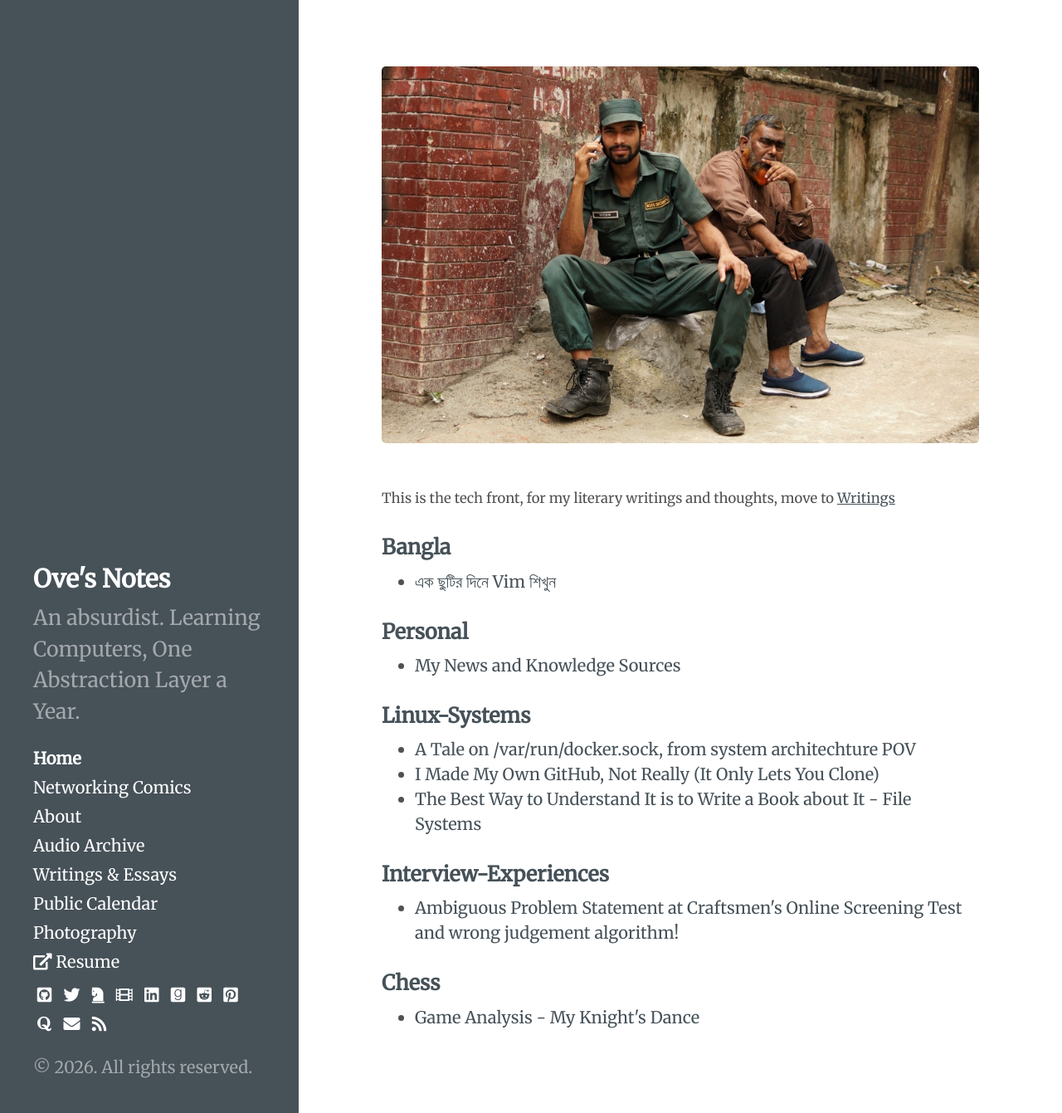
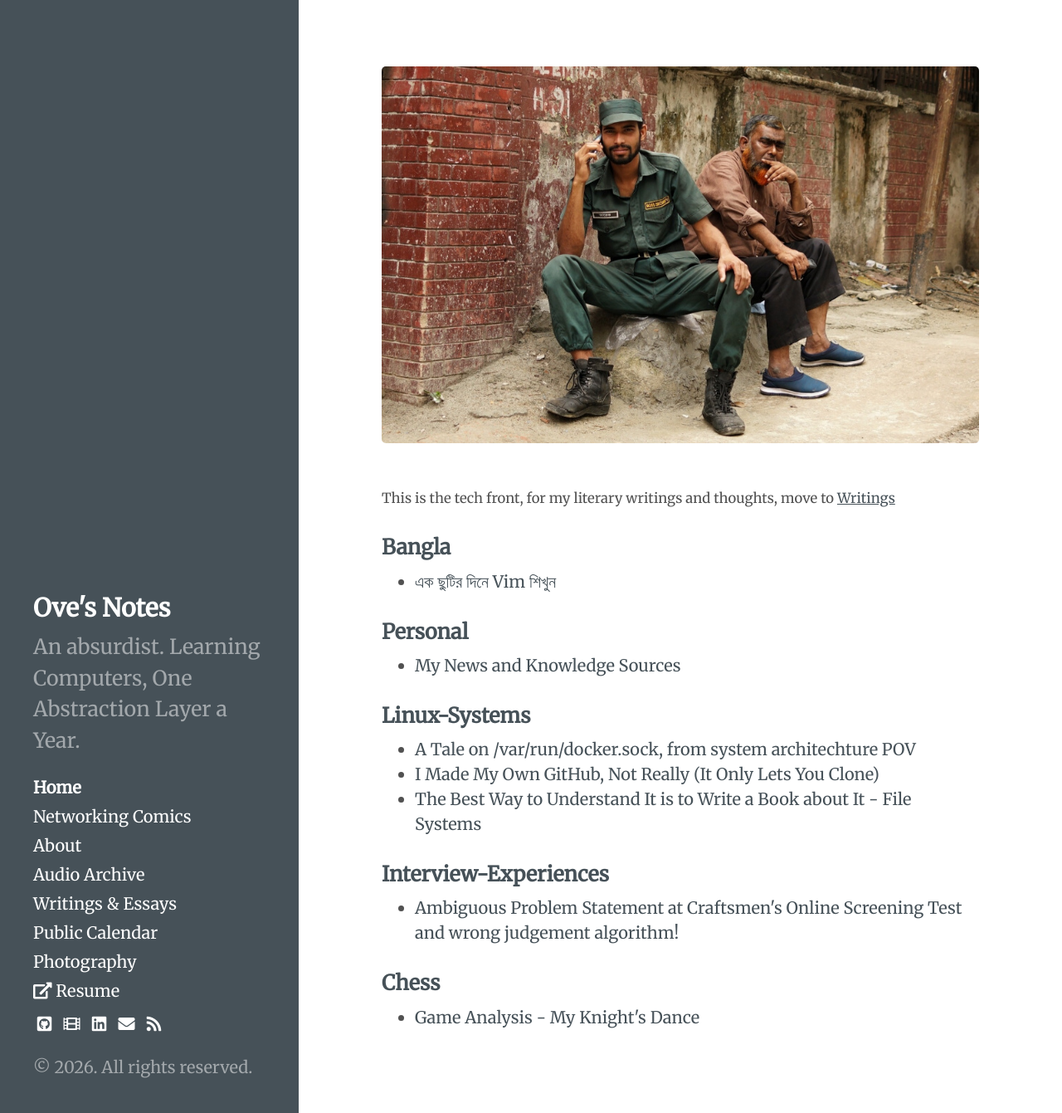
Before and after one commit to ovebepari/ovebepari.github.io, a Jekyll site: the page built from index.html, in a window 1280 px wide and 1341 px high. Shown: the whole window at 83% size. Built offline with Jekyll 4.4.1, drawn with Linux system fonts in a browser that asks for light colours.

Commit message:
Removed Socials

```diff
--- a/_includes/sidebar.html
+++ b/_includes/sidebar.html
@@ -34,28 +34,10 @@
         <a href="https://github.com/ovebepari" target="_blank"  style="border-bottom: none;"><i class="fab fa-github-square"></i></a>
 
         &nbsp;
-        <a href="http://twitter.com/ovebepari" target="_blank" style="border-bottom: none;"><i class="fab fa-twitter"></i></a>
-
-        &nbsp;
-        <a href="https://lichess.org/@/ovebepari" target="_blank" style="border-bottom: none;"><i class="fas fa-chess-knight"></i></a>
-
-        &nbsp;
         <a href="https://letterboxd.com/ovebepari/" target="_blank" style="border-bottom: none;"><i class="fas fa-film"></i></a>
 
         &nbsp;
         <a href="https://linkedin.com/in/ovebepari" target="_blank" style="border-bottom: none;"><i class="fab fa-linkedin"></i></a>
-
-        &nbsp;
-        <a href="https://www.goodreads.com/ovebepari" target="_blank" style="border-bottom: none;"><i class="fab fa-goodreads"></i></a>
-
-        &nbsp;
-        <a href="https://www.reddit.com/user/ovebepari" target="_blank" style="border-bottom: none;"><i class="fab fa-reddit-square"></i></a>
-
-        &nbsp;
-        <a href="https://www.pinterest.com/ovebepari/" target="_blank" style="border-bottom: none;"><i class="fab fa-pinterest-square"></i></a>
-
-        &nbsp;
-        <a href="https://quora.com/profile/Ove-Bepari" target="_blank" style="border-bottom: none;"><i class="fab fa-quora"></i></a>
 
         &nbsp;
         <a href="mailto:codovi71@gmail.com"><i class="fa fa-envelope"></i></a>
```
